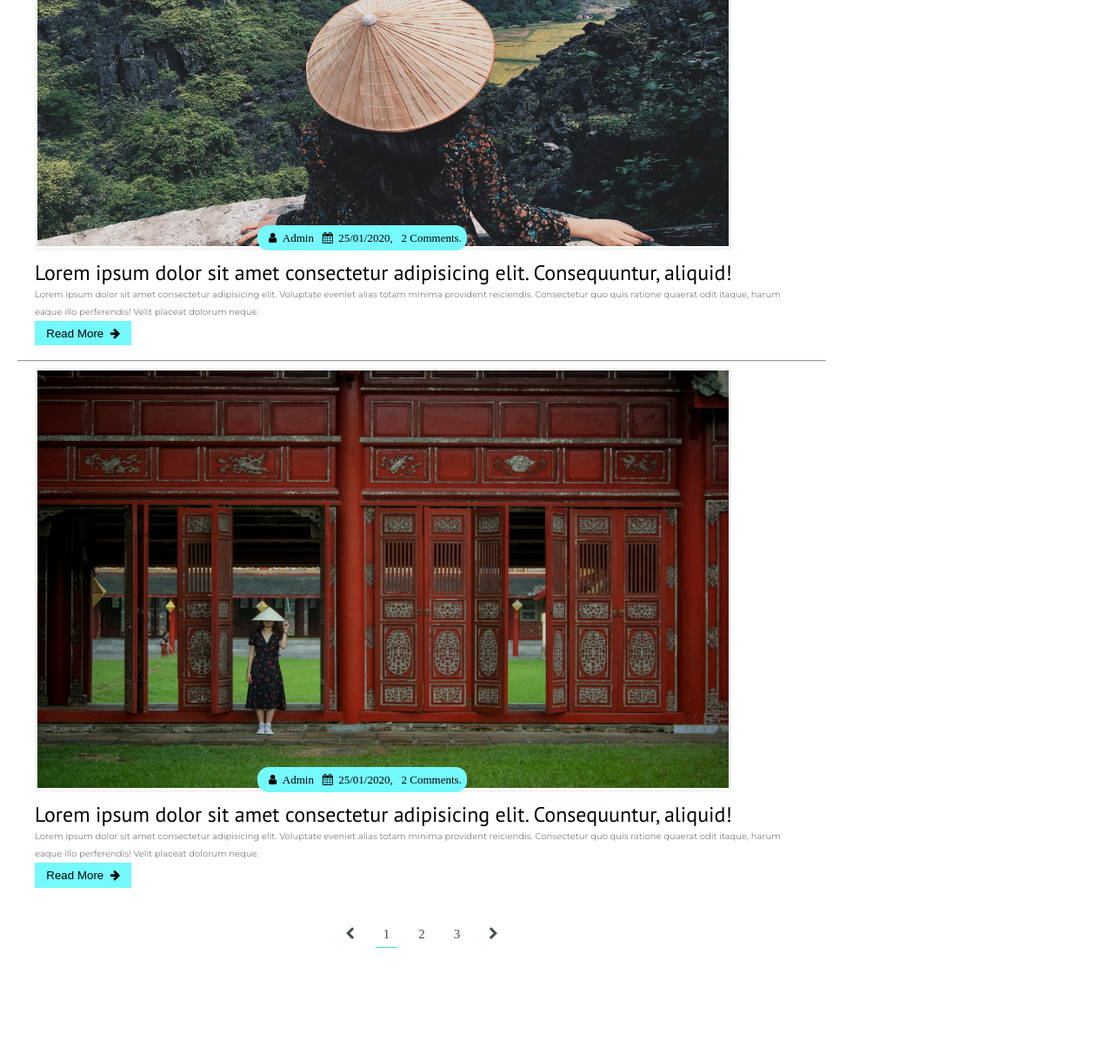
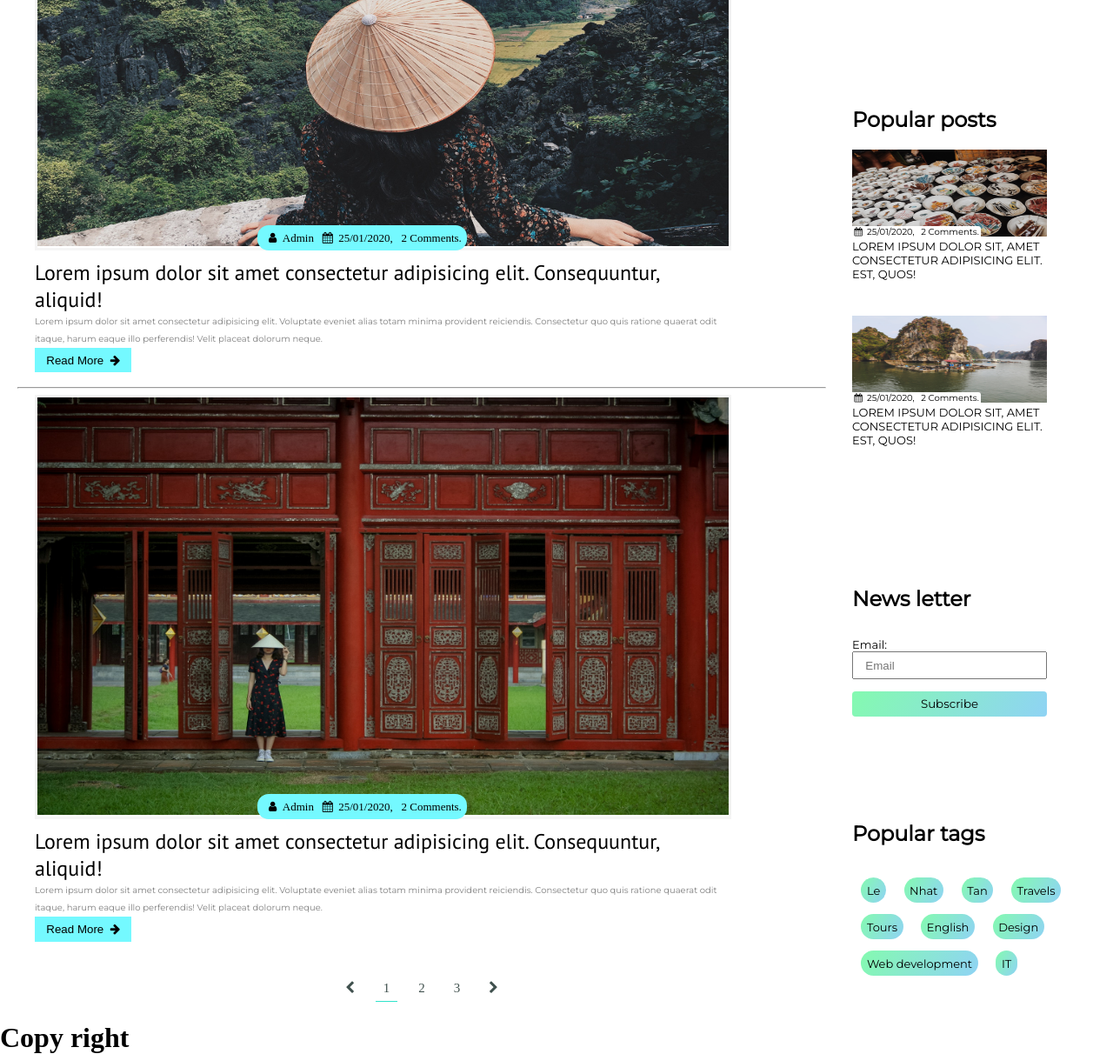
Before and after one commit to lenhattan2313/SASS-Vanilla-Javascript-Responsive-blog, a plain HTML site: page index.html in a window 1280 px wide. Shown: the part 1530-2742 px from the top of the page at 87% size. Before the commit the page ends 2643 px from the top, so only its background shows below. Drawn offline with Linux system fonts and the light colour scheme.

Commit message:
Newsleter Popular tag sidebar (home page)

```diff
--- a/index.html
+++ b/index.html
@@ -162,11 +162,76 @@
                 </li>
               </ul>
             </div>
+            <div class="popular-posts">
+              <h2>Popular posts</h2>
+              <div class="post-content">
+                <div class="post-image">
+                  <div class="img">
+                    <img src="assets/popular-post/popular-post1.jpg" />
+                  </div>
+                  <div class="post-info">
+                    <span
+                      ><i class="fa fa-calendar"></i> &nbsp;25/01/2020,</span
+                    >
+                    <span>2 Comments.</span>
+                  </div>
+                </div>
+                <div class="post-title">
+                  <a href="#!"
+                    >Lorem ipsum dolor sit, amet consectetur adipisicing elit.
+                    Est, quos!</a
+                  >
+                </div>
+              </div>
+              <div class="post-content">
+                <div class="post-image">
+                  <div class="img">
+                    <img src="assets/popular-post/popular-post2.jpg" />
+                  </div>
+                  <div class="post-info">
+                    <span
+                      ><i class="fa fa-calendar"></i> &nbsp;25/01/2020,</span
+                    >
+                    <span>2 Comments.</span>
+                  </div>
+                </div>
+                <div class="post-title">
+                  <a href="#!"
+                    >Lorem ipsum dolor sit, amet consectetur adipisicing elit.
+                    Est, quos!</a
+                  >
+                </div>
+              </div>
+            </div>
+            <div class="newsleter">
+              <h2>News letter</h2>
+              <form class="form flex-row">
+                <label for="email">Email:</label>
+                <input type="email" id="email" placeholder="Email" />
+              </form>
+              <button>Subscribe</button>
+            </div>
+            <div class="popular-tags">
+              <h2>Popular tags</h2>
+              <div class="tags flex-row">
+                <span class="tag">Le</span>
+                <span class="tag">Nhat</span>
+                <span class="tag">Tan</span>
+                <span class="tag">Travels</span>
+                <span class="tag">Tours</span>
+                <span class="tag">English</span>
+                <span class="tag">Design</span>
+                <span class="tag">Web development</span>
+                <span class="tag">IT</span>
+              </div>
+            </div>
           </aside>
         </div>
       </section>
     </main>
-
+    <footer>
+      <h1>Copy right</h1>
+    </footer>
     <script src="js/main.js"></script>
   </body>
 </html>
--- a/scss/main.scss
+++ b/scss/main.scss
@@ -249,7 +249,7 @@ ul {
       }
       .post-title {
         margin: 1em 0;
-
+        width: 90%;
         a {
           font-size: 2.4rem;
           font-family: $font-pt;
@@ -283,8 +283,9 @@ ul {
   }
 }
 .sidebar {
+  font-family: $font-montserrat;
+  padding-left: 3em;
   .category {
-    font-family: $font-montserrat;
     .category-list {
       font-family: $font-montserrat;
       font-size: 1.5rem;
@@ -300,6 +301,74 @@ ul {
       }
     }
   }
+  .popular-posts {
+    padding-top: 12rem;
+    .post-content {
+      margin-bottom: 4em;
+      .post-image {
+        margin-top: 2em;
+        position: relative;
+        .img {
+          img {
+            width: 80%;
+            height: 100px;
+          }
+        }
+        .post-info {
+          position: absolute;
+          bottom: 0.2em;
+          background: white;
+          border-radius: 0 0.3em 0 0;
+          span {
+            margin: 0.25em;
+          }
+        }
+      }
+      .post-title {
+        font-size: 1.3rem;
+        width: 80%;
+        a {
+          color: black;
+          text-transform: uppercase;
+        }
+      }
+    }
+  }
+  .newsleter {
+    padding-top: 12rem;
+    form {
+      margin-top: 3rem;
+      font-size: 1.3rem;
+      flex-direction: column;
+      input {
+        padding: 0.5em 1em;
+        width: 80%;
+        margin-bottom: 1em;
+      }
+    }
+    button {
+      padding: 0.5em;
+      width: 80%;
+      font-family: $font-montserrat;
+      border: none;
+      border-radius: 0.3em;
+      background-image: linear-gradient(120deg, #84fab0 0%, #8fd3f4 100%);
+    }
+  }
+  .popular-tags {
+    padding-top: 12rem;
+    .tags {
+      margin-top: 3rem;
+      font-size: 1.3rem;
+      .tag {
+        padding: 0.5em;
+        margin: 0.5em 0.8em;
+        border: none;
+        border-radius: 2em;
+        background-image: linear-gradient(120deg, #84fab0 0%, #8fd3f4 100%);
+      }
+    }
+  }
 }
 @import "mobile";
 // .show-nav {
```
Also changed, not shown: assets/popular-post/popular-post1.jpg (added), assets/popular-post/popular-post2.jpg (added), scss/main.css, 1 other file.
